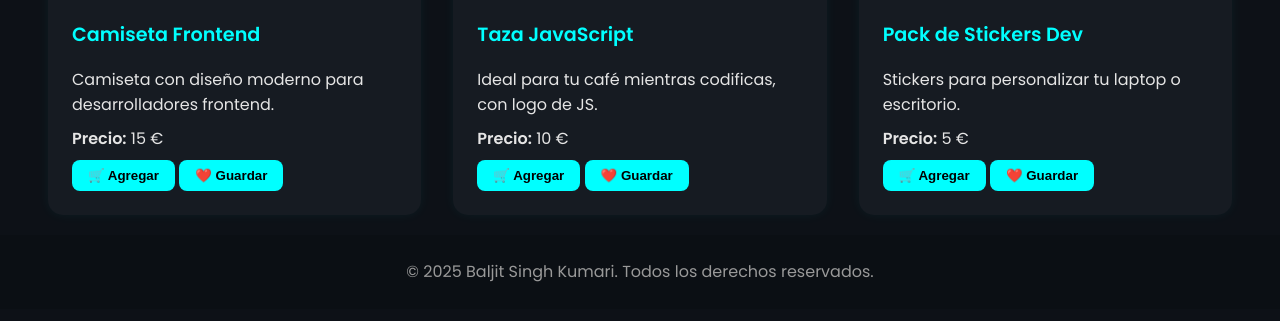
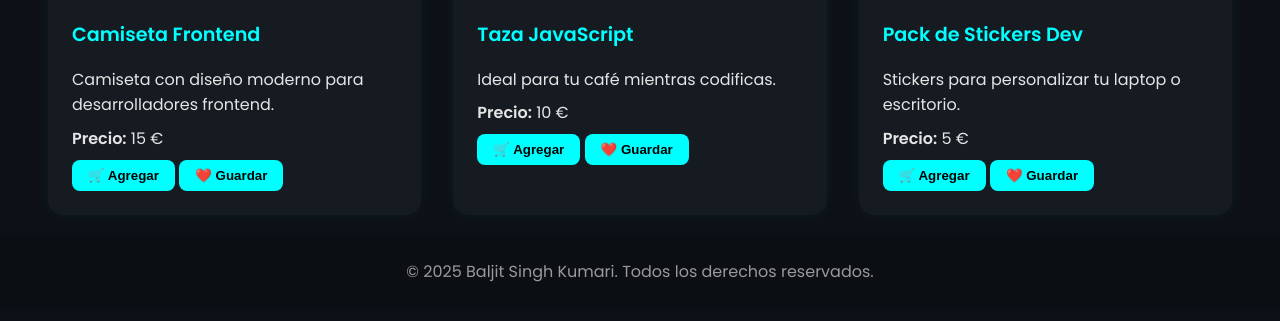
Before and after one commit to Sharp-star-spec/tienda-online, a plain HTML site: page index.html in a window 1280 px wide. Shown: the part 491-812 px from the top of the page. Drawn offline with Linux system fonts and the light colour scheme.

Commit message:
Update index.html

```diff
--- a/index.html
+++ b/index.html
@@ -41,7 +41,7 @@
       <div class="producto">
         <img src="taza-js.png" alt="Taza JavaScript" />
         <h2>Taza JavaScript</h2>
-        <p>Ideal para tu café mientras codificas, con logo de JS.</p>
+        <p>Ideal para tu café mientras codificas.</p>
         <p><strong>Precio:</strong> 10 €</p>
         <button onclick="agregarAlCarrito(1)">🛒 Agregar</button>
         <button onclick="guardarFavorito(1)">❤️ Guardar</button>
```
